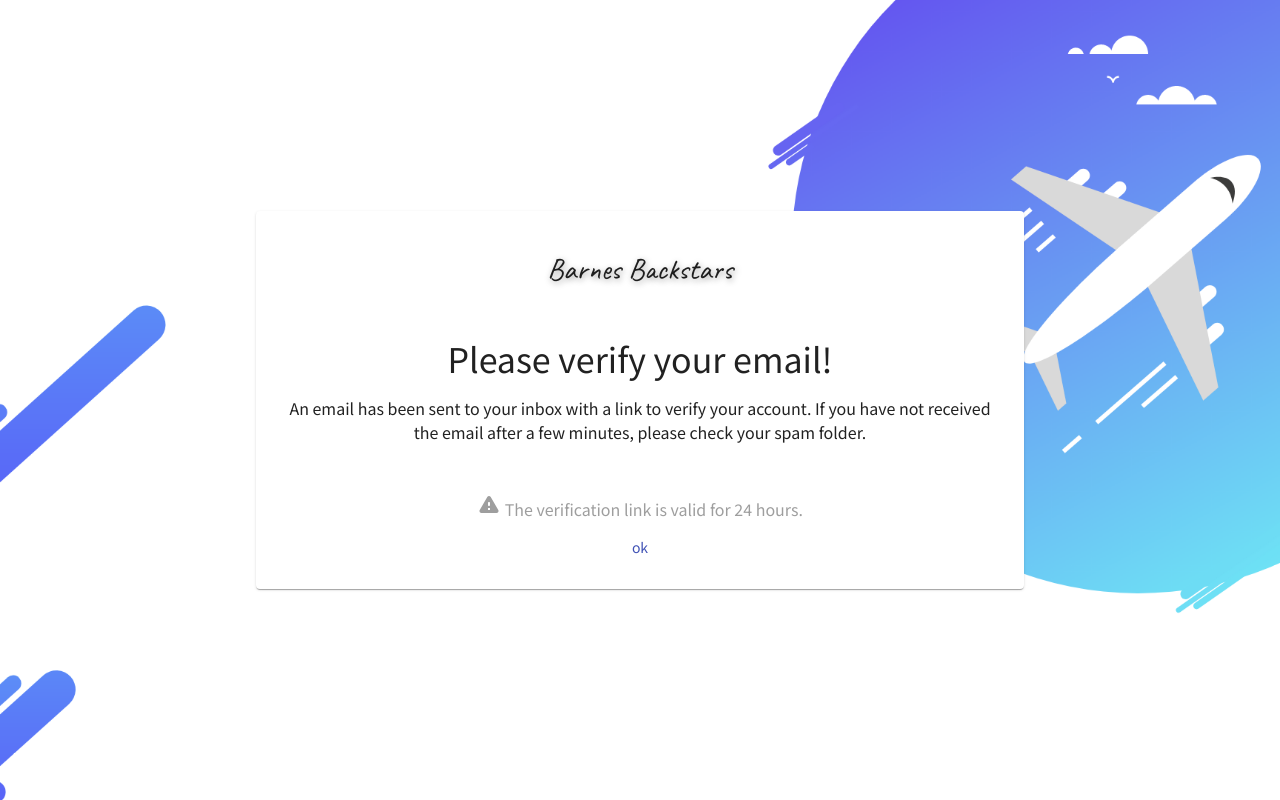
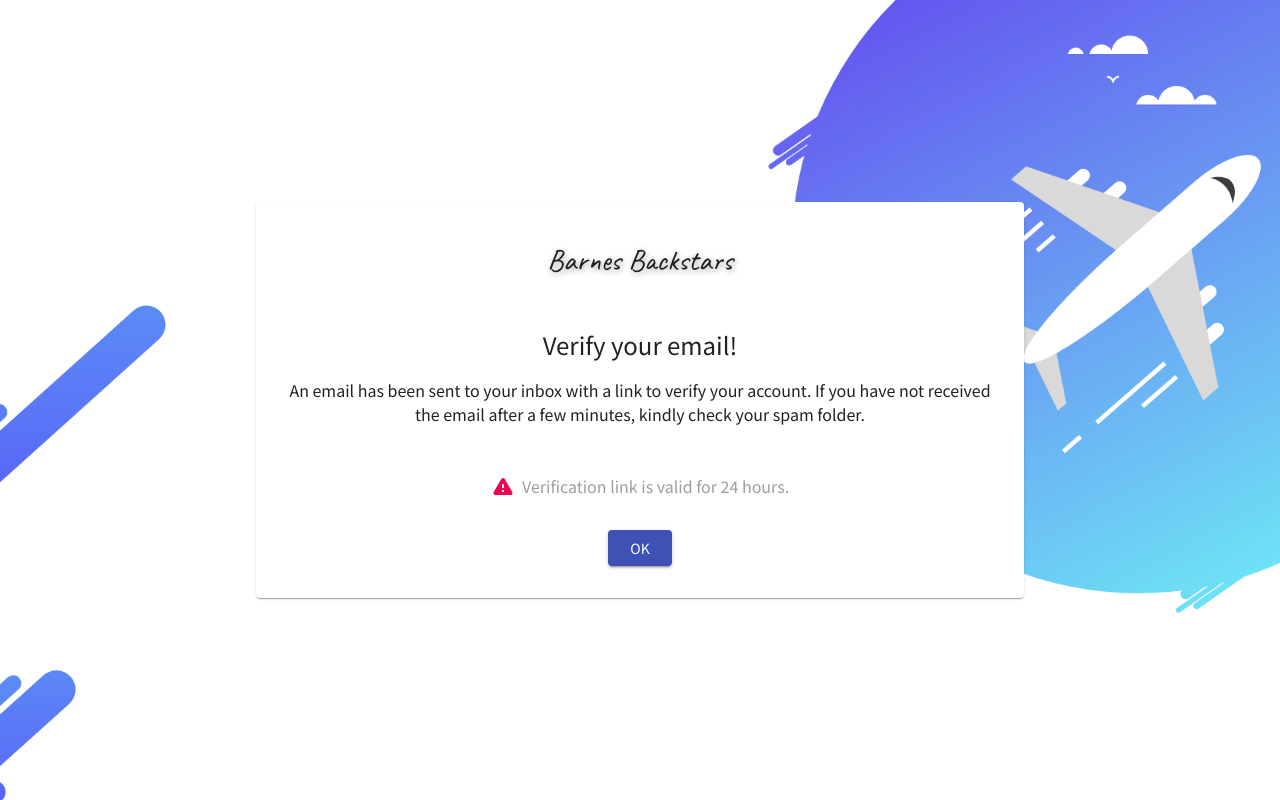
Before and after one commit to aiyeola/aboyeji-barnes-backstars-reactjs, a Next.js app: page /call-4-verify in a window 1280 px wide. Built offline with nearby package versions, Linux system fonts and the light colour scheme.

Commit message:
Update
- Export SnackBarStateProps

- Refactor MUI component props
** CircularProgress
** Snackbar

```diff
--- a/pages/call-4-verify.tsx
+++ b/pages/call-4-verify.tsx
@@ -6,6 +6,7 @@ import Grid from '@material-ui/core/Grid';
 import Typography from '@material-ui/core/Typography';
 import Paper from '@material-ui/core/Paper';
 import WarningRoundedIcon from '@material-ui/icons/WarningRounded';
+import Button from '@material-ui/core/Button';
 
 import Meta from '@components/shared/Meta';
 import Link from '@components/Link';
@@ -89,14 +90,23 @@ export default function CallForVerify() {
               </Typography>
             </Grid>
             <Grid item style={{ marginBottom: '2rem' }}>
-              <Typography paragraph variant="h4" align="center">
-                Please verify your email!
+              <Typography paragraph variant="h5" align="center">
+                Verify your email!
               </Typography>
               <Typography paragraph variant="body1" align="center">
                 An email has been sent to your inbox with a link to verify your
                 account. If you have not received the email after a few minutes,
-                please check your spam folder.
+                kindly check your spam folder.
               </Typography>
+            </Grid>
+            <Grid
+              item
+              container
+              justify="center"
+              style={{ marginBottom: '1rem' }}
+            >
+              <Grid item>
+                <WarningRoundedIcon color="secondary" />
               </Grid>
               <Grid item>
                 <Typography
@@ -105,13 +115,15 @@ export default function CallForVerify() {
                   align="center"
                   className={classes.verifyText}
                 >
-                <WarningRoundedIcon /> The verification link is valid for 24
-                hours.
+                  &nbsp; Verification link is valid for 24 hours.
                 </Typography>
               </Grid>
+            </Grid>
             <Grid item>
-              <Link gutterBottom href="/log-in">
-                ok
+              <Link href="/log-in">
+                <Button fullWidth variant="contained" color="primary">
+                  OK
+                </Button>
               </Link>
             </Grid>
           </Grid>
```
Also changed, not shown: pages/log-in.tsx (+4 -8 lines), src/helpers/validator.js (+7 -13 lines). Lines whose indentation alone changed are shown as unchanged.
